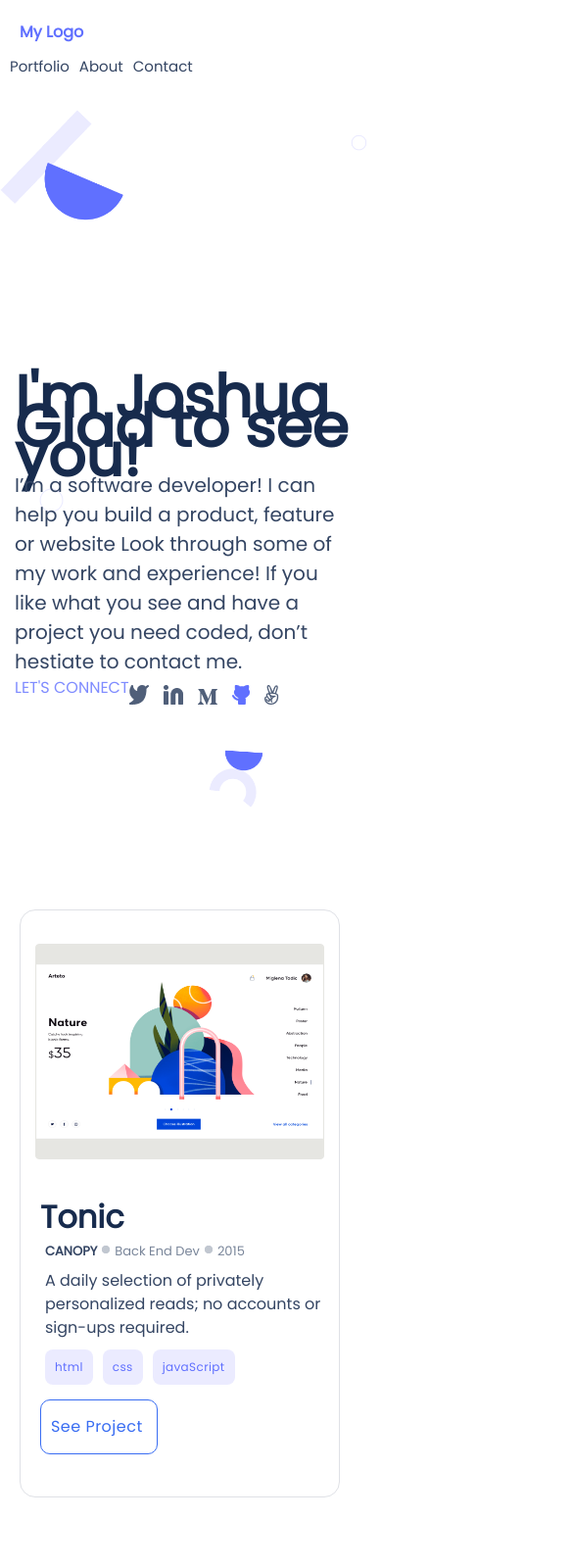
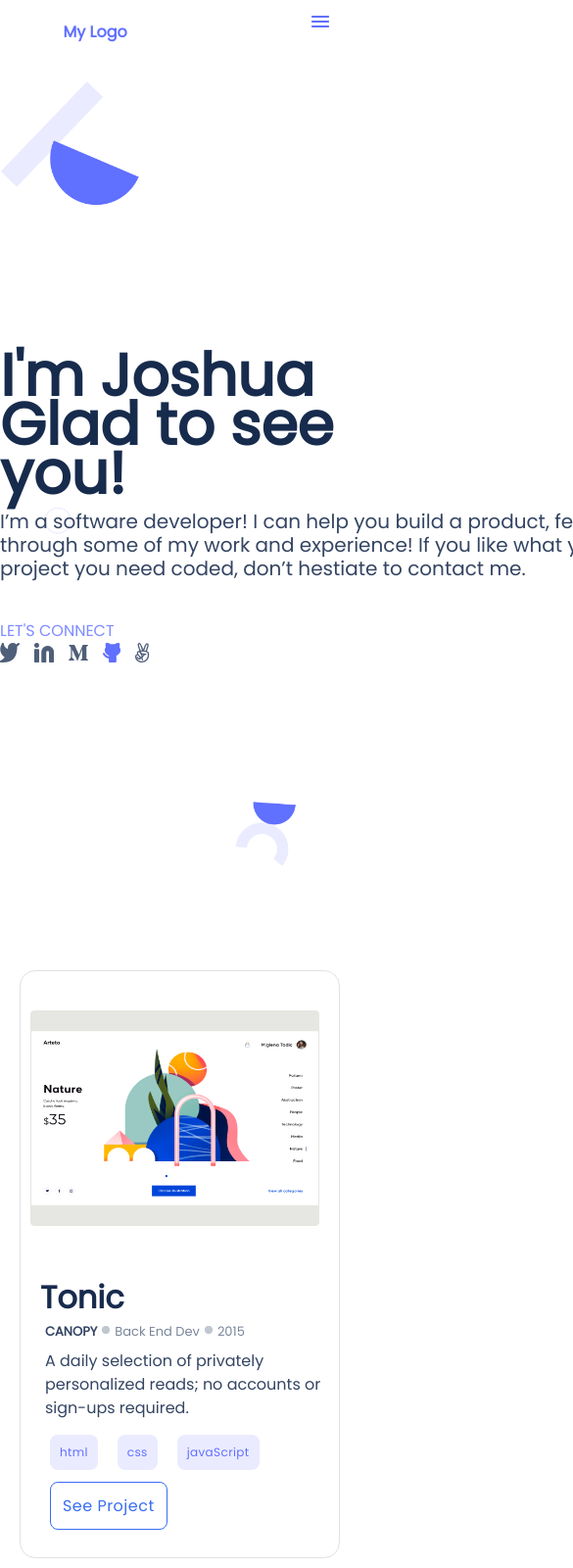
Before and after one commit to Tamunokuro/Portfolio, a website: page index.html in a window 390 px wide. Shown: the top 1600 px of the page at 98% size, 585 px wide, since content can reach past the window. Drawn offline with Linux system fonts and the light colour scheme.

Commit message:
Edit CSS file

```diff
--- a/css/style.css
+++ b/css/style.css
@@ -10,20 +10,29 @@ body {
   font-family: 'Poppins', sans-serif;
 }
 
+h1 {
+  line-height:50px;
+}
+
 h2 {
   color: #091e42;
 }
 
 nav {
-  display: flex;
+  width: 100%;
+  min-height: 48px;
+  align-items: center;
 }
 
 .navbar {
   display: flex;
+  flex-direction: row;
+  justify-content: space-around;
 }
 
 .navbar-nav {
   display: flex;
+  flex-direction: row;
   justify-content: space-between;
   list-style: none;
   text-align: center;
@@ -41,6 +50,10 @@ nav {
 .nav-link:hover {
   font-size: 17px;
 }
+
+ .humburger {
+  display: none;
+ }
 
 .socials li {
   display: flex;
@@ -64,8 +77,8 @@ a.logo {
   font-weight: bold;
   color: #6070ff;
   text-decoration: none;
-  margin-left: 100px;
-  margin-right: 850px;
+  /* margin-left: 100px;
+  margin-right: 850px; */
   align-items: center;
   text-align: center;
 }
@@ -79,16 +92,12 @@ a.logo:hover {
   background-repeat: no-repeat;
   background-size: cover;
   border-bottom-left-radius: 30px;
-  display: flex;
-  flex-direction: column;
-  width: 100%;
-  height: 750px;
-  align-items: center;
+  width: 90%;
+  height: 100vh;
+  margin: auto;
 }
 
 .introsection-text {
-  width: 920px;
-  height: 112px;
   padding-top: 300px;
   color: #172b4d;
   font-size: 40px;
@@ -96,14 +105,19 @@ a.logo:hover {
   line-height: 52px;
 }
 
+.intro-name {
+  margin: auto;
+  padding: auto;
+}
+
 #intro-details {
+  margin: 12px 0;
   font-weight: 400;
-  line-height: 30px;
+  line-height: 24px;
   font-size: 20px;
   color: #344563;
   width: 820px;
   height: 100px;
-  margin-bottom: 5px;
 }
 
 .connect {
@@ -151,8 +165,7 @@ a.logo:hover {
 }
 
 .work-section {
-  display: grid;
-  grid-template-columns: auto;
+  display: flex;
   gap: 10px;
   background-color: #fff;
   margin-inline: auto;
@@ -164,8 +177,8 @@ a.logo:hover {
 }
 
 .work-section-content {
-  display: flex;
-  flex-direction: column;
+  display: grid;
+  grid-template-columns: auto;
   /* flex-basis: 10%; */
   margin: auto;
 }
@@ -251,7 +264,7 @@ h5 {
   background-color: #ebebff;
   border-radius: 8px;
   padding: 10px;
-  margin: 5px;
+  margin: 10px 10px 25px;
   list-style: none;
 }
 
@@ -264,41 +277,22 @@ h5 {
   height: 180px;
 }
 
-.work-button {
-  display: flex;
+.work-button,
+.resume-button {
   letter-spacing: 0.03em;
   color: #396df2;
   text-decoration: none;
-  width: 100px;
-  height: 24px;
+  border: 1px solid #396df2;
+  border-radius: 8px;
+  padding: 12px;
   font-weight: 500;
-  margin: 5px;
-}
-
-#projects {
-  border-radius: 10px;
-  align-items: center;
-  text-align: center;
-  border: 1px solid #396df2;
-  width: 120px;
-  padding: 10px 5px;
+  width: 200px;
   margin: 10px;
 }
 
-.work-button:hover,
-#projects:hover {
+.work-button:hover {
+  color: #fff;
   background-color: #396df2;
-  color: #fff;
-}
-
-.resume-button {
-  display: flex;
-  letter-spacing: 0.03em;
-  color: #396df2;
-  text-decoration: none;
-  height: 24px;
-  font-weight: 500;
-  margin: 10px;
 }
 
 #resume {
@@ -457,9 +451,31 @@ button {
   align-items: center;
 }
 
-@media screen and (max-width: 712px) {
+button:hover {
+  background-color: #396df2;
+  color: #fff;
+
+}
+
+@media screen and (max-width: 768px) {
+
   .navbar {
-    flex-direction: column;
+    display: flex;
+    flex-direction: row;
+    justify-content: space-around;
+  }
+
+  .navbar-nav {
+    display: flex;
+    flex-direction: row;
+    display: none;
+    justify-content: space-between;
+    list-style: none;
+    text-align: center;
+  }
+
+  .humburger {
+    display: flex;
   }
 
   a.logo {
@@ -468,6 +484,10 @@ button {
 
   #top {
     padding-top: 300px;
+  }
+
+  .intro-name {
+    max-width: 350px;
   }
 
   form {
@@ -479,7 +499,6 @@ button {
     display: flex;
     flex-wrap: wrap;
     font-size: 20px;
-    width: 275;
     height: 200px;
     text-align: center;
   }
@@ -489,7 +508,7 @@ button {
     flex-wrap: wrap;
     margin-inline: 18% 10%;
     text-align: center;
-    width: 400px;
+    width: 100%;
     height: 900px;
   }
 
@@ -508,12 +527,12 @@ button {
   }
 
   #intro-section {
-    width: 295px;
+    width: 100vh;
     height: 250px;
   }
 
   #intro-details-foot {
-    width: 295px;
+    width: 100%;
     height: 250px;
   }
 
@@ -533,11 +552,10 @@ button {
     display: flex;
     flex-direction: column;
     flex-wrap: wrap;
-    justify-content: flex-start;
+    justify-content: center;
     font-size: 16px;
     line-height: 24px;
-    order: 1;
-    flex-grow: 0;
+    width: 100%;
   }
 
   .about-self,
@@ -565,18 +583,17 @@ button {
   }
 
   #language-section {
-    margin-left: 5px;
     line-height: 24px;
   }
 
   .introsection {
-    width: 375px;
+    display: flex;
+    flex-direction: column;
+    width: 100%;
   }
 
   .introsection-text {
-    display: flex;
-    flex-wrap: wrap;
-    width: 345px;
+    width: 100%;
     line-height: 30px;
   }
 }
--- a/index.html
+++ b/index.html
@@ -12,7 +12,9 @@
     <nav>
         <ul  class="navbar">
             <li><a class="logo" href="">My Logo</a></li>
-            <!-- <li> <a href=""><img class="toggler-icon" src="/img/hamburger-icon.png" alt="Hamburger Icon"></a></li> -->
+            <li></li>
+            <li >
+                <div class="humburger"> <a href=""><img class="toggler-icon" src="/img/hamburger-icon.png" alt="Hamburger Icon"></a></div>
             <div class="nav-options">
                 <ul class="navbar-nav">
                     <li class="nav-item">
@@ -26,14 +28,15 @@
                     </li>
                 </ul>
             </div>
+            </li>
+
         </ul>
     </nav>
 
     <header>
     <section class="introsection">
         <div class="introsection-text">
-            <h1>I'm Joshua</h1>
-            <h1>Glad to see you!</h1>
+            <h1>I'm Joshua Glad to see you!</h1>
             <p id="intro-details">I’m a software developer!
             I can help you build a product,
             feature or website Look
@@ -41,8 +44,6 @@
             If you like what you see and have a project you need coded,
             don’t hestiate to contact me.</p>
             </div>
-
-        <div class="introsection-text" id="top">
             <h3 id="intro-connect">LET'S CONNECT</h3>
               <ul class="socials">
                 <li>
@@ -61,7 +62,6 @@
                     <a href="#"><img src="img/angellist-icon.png" alt="angellist"></a>
                 </li>
               </ul>
-            </div>
     </section>
     </header>
 
@@ -86,8 +86,8 @@
                   <li id="tool">css</li>
                   <li id="tool">javaScript</li>
                 </ul>
+                <a class="work-button" href="">See Project</a>
               </div>
-              <div id="projects"><a class="work-button" href="">See Project</a></div>
 
         </div>
     </div>
@@ -113,7 +113,7 @@
                   <li id="tool">css</li>
                   <li id="tool">javaScript</li>
                 </ul>
-                <div id="projects"><a class="work-button" href="#">See Project</a></div>
+                <a class="work-button" href="#">See Project</a>
               </div>
         </div>
         <div class="work-section-content">
@@ -143,8 +143,8 @@
                   <li id="tool">css</li>
                   <li id="tool">javaScript</li>
                 </ul>
+                <a class="work-button" href="">See Project</a>
               </div>
-              <div id="projects"><a class="work-button" href="">See Project</a></div>
         </div>
     </div>
 
@@ -167,7 +167,7 @@
                   <li id="tool">css</li>
                   <li id="tool">javaScript</li>
                 </ul>
-                <div id="projects"><a class="work-button" href="#">See Project</a></div>
+                <a class="work-button" href="#">See Project</a>
               </div>
         </div>
         <div class="work-section-content">
@@ -195,7 +195,7 @@
                 <li><a href=""><img src="img/angellist-icon.png" alt=""></a></li>
             </ul>
 
-            <div id="resume"><a class="resume-button" href="#">Get my resume</a></div>
+         <a class="resume-button" href="#">Get my resume</a>
     </div>
     <div class="about-self-content">
         <p id="language-section">Languages</p>
```
